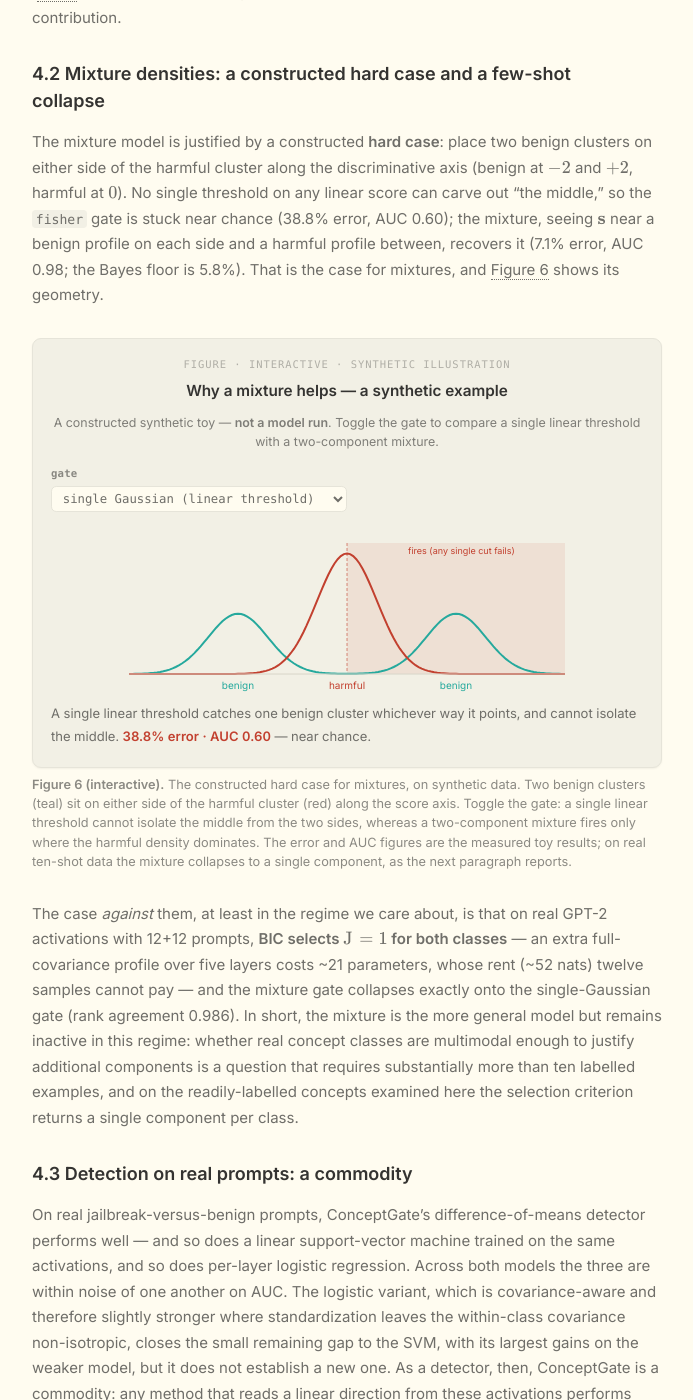
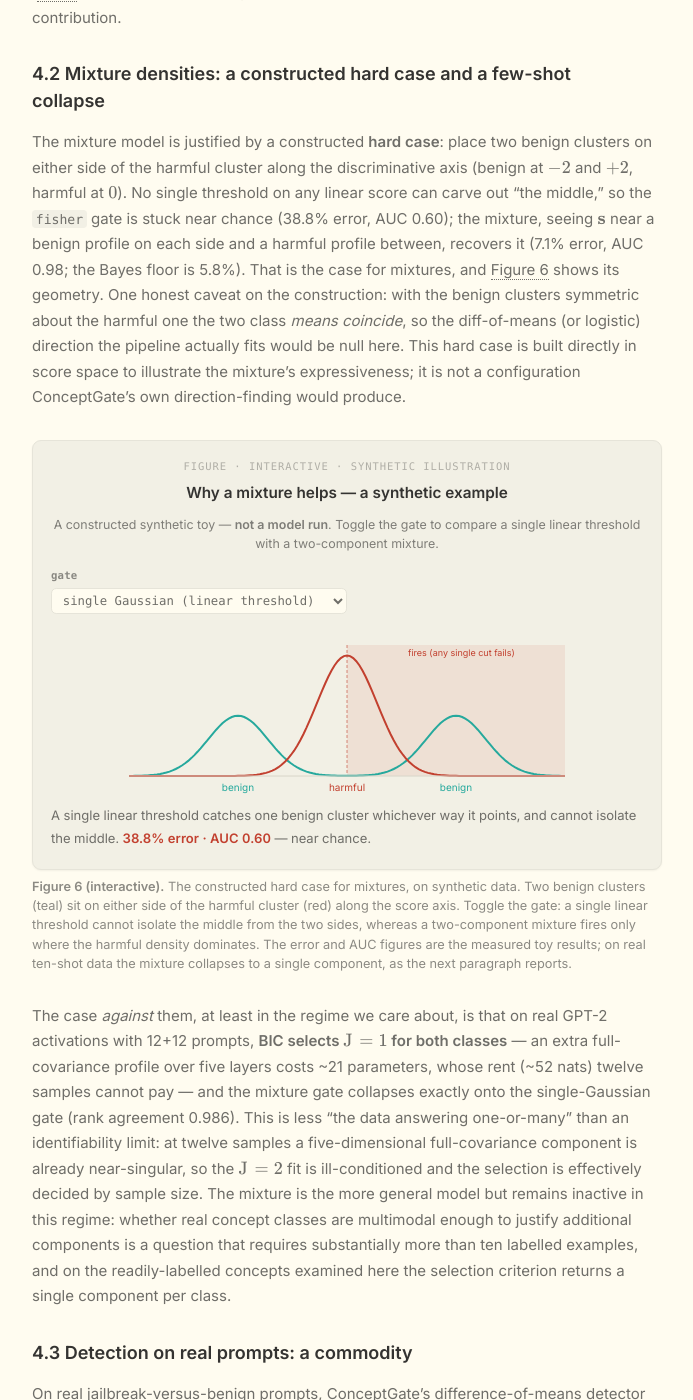
Before and after one commit to NISH1001/NISH1001.github.io, a Jekyll site: the page built from _posts/research/2026-08-29-conceptgate.markdown, in a window 1280 px wide and 1400 px high, scrolled down 23096 px. Shown: the whole window, without its empty margins (293-986 px from the left). Built offline with Jekyll 4.4.1, drawn with Linux system fonts in a browser that asks for light colours; some of the changed text lies outside the part shown.

Commit message:
Review fixes: param count + mixture identifiability (batch 5)
- 4.8.2: correct the per-concept count to the full read+write state (4md: detection + steering directions + standardization), ~11-28K not 2.7-6.9K; reconcile with 5.4; update the Fig 11 data and readout
- 4.2: note the hard case has coincident class means (the pipeline's own diff-of-means direction would be null there) and that the J=2 mixture is ill-conditioned at N=12, so selection is decided by sample size, not by the data

```diff
--- a/_posts/research/2026-08-29-conceptgate.markdown
+++ b/_posts/research/2026-08-29-conceptgate.markdown
@@ -923,7 +923,11 @@
 No single threshold on any linear score can carve out "the middle," so the `fisher` gate is stuck
 near chance (38.8% error, AUC 0.60); the mixture, seeing $\mathbf{s}$ near a benign profile on each
 side and a harmful profile between, recovers it (7.1% error, AUC 0.98; the Bayes floor is 5.8%). That
-is the case for mixtures, and <a class="sref" href="#figure-6">Figure 6</a> shows its geometry.
+is the case for mixtures, and <a class="sref" href="#figure-6">Figure 6</a> shows its geometry. One
+honest caveat on the construction: with the benign clusters symmetric about the harmful one the two class
+*means coincide*, so the diff-of-means (or logistic) direction the pipeline actually fits would be null
+here. This hard case is built directly in score space to illustrate the mixture's expressiveness; it is
+not a configuration ConceptGate's own direction-finding would produce.
 
 <figure id="figure-6" style="margin:2rem 0">
 <div id="cg-killshot" class="cg-widget" style="margin:0"></div>
@@ -939,9 +943,11 @@
 real GPT-2 activations with 12+12 prompts, **BIC selects $J=1$ for both classes** — an extra
 full-covariance profile over five layers costs ~21 parameters, whose rent (~52 nats) twelve samples
 cannot pay — and the mixture gate collapses exactly onto the single-Gaussian gate (rank agreement
-0.986). In short, the mixture is the more general model but remains inactive in this regime: whether
-real concept classes are multimodal enough to justify additional components is a question that requires
-substantially more than ten labelled examples, and on the readily-labelled concepts examined here the
+0.986). This is less "the data answering one-or-many" than an identifiability limit: at twelve samples a
+five-dimensional full-covariance component is already near-singular, so the $J=2$ fit is ill-conditioned
+and the selection is effectively decided by sample size. The mixture is the more general model but remains
+inactive in this regime: whether real concept classes are multimodal enough to justify additional
+components is a question that requires substantially more than ten labelled examples, and on the readily-labelled concepts examined here the
 selection criterion returns a single component per class.
 
 ### 4.3 Detection on real prompts: a commodity
@@ -1320,13 +1326,13 @@
 **The bank grows cheaply.** Adding a concept to ConceptGate is a closed-form fit — 6 ms on
 Qwen2.5-0.5B, 11 ms on gemma-2-2b — against a LoRA training run of 17 s and 126 s, three to four orders
 of magnitude more. Two memory costs matter separately. The **per-concept artifact** — what must be
-stored to add a concept — is 2.7–6.9 thousand numbers for ConceptGate: a few times the probe's single
-final-layer head, because ConceptGate keeps a direction at each of its three taps, but both are
-kilobyte-scale against LoRA's half-to-1.6 million. The **model itself** — the hundreds of millions of
+stored to add a concept — is 11–28 thousand numbers for ConceptGate: the detection and steering
+directions plus per-dimension standardization at each of its three taps, about an order of magnitude more
+than the probe's single final-layer head, but both kilobyte-scale against LoRA's half-to-1.6 million. The **model itself** — the hundreds of millions of
 weights that must be resident and run for every prompt — is where that is repaid: ConceptGate loads and
 runs only up to its deepest tap, never the layers above it, so a single truncated forward serves the
 *whole* bank at a per-prompt cost that is **constant in $K$ and at or below the probe's full-model
-forward**, whereas $K$ LoRA adapters need $K$ forwards. The few extra kilobytes ConceptGate stores are
+forward**, whereas $K$ LoRA adapters need $K$ forwards. The extra kilobytes ConceptGate stores are
 immaterial next to the part of the network it skips. Against fine-tuning the gap compounds with every
 concept: building the full fourteen-category bank takes about 8 seconds on Qwen and 46 on gemma, against
 LoRA's 3.9 and 29 minutes — 30× and 38×.
@@ -2131,7 +2137,7 @@
     var cg14=C.cg[7].v, pr14=C.pr[7].v, lo14=C.lora[7].v, r=lo14/cg14;
     var note={build:'ConceptGate and the probe reuse one forward and add a concept cheaply, so build stays flat in K; LoRA retrains per concept.',
       infer:'One truncated forward scores the whole bank — ConceptGate is constant in K and at or below the probe; LoRA needs a forward per adapter.',
-      memory:'Per-concept artifact only: ConceptGate keeps a direction at each of its 3 taps (a few× the probe’s head), both kilobytes. The resident model dominates memory, and ConceptGate loads only up to its taps.'}[metric];
+      memory:'Per-concept artifact only: ConceptGate keeps a detection + steering direction and standardization at each of its 3 taps (~4md, about 10× the probe’s head), both kilobytes. The resident model dominates memory, and ConceptGate loads only up to its taps.'}[metric];
     cgEl("cgsc-out").innerHTML='<span style="color:'+CG_BLUE+';font-weight:600">—— ConceptGate</span> &nbsp; '
       +'<span style="color:'+CG_RED+';font-weight:600">—— linear probe</span> &nbsp; '
       +'<span style="color:'+CG_AMB+';font-weight:600">– – LoRA</span><br>'
```
Also changed, not shown: other parts of _posts/research/2026-08-29-conceptgate.markdown (+3 -3 lines).
